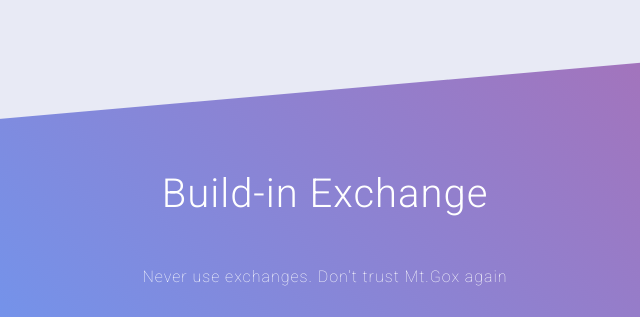
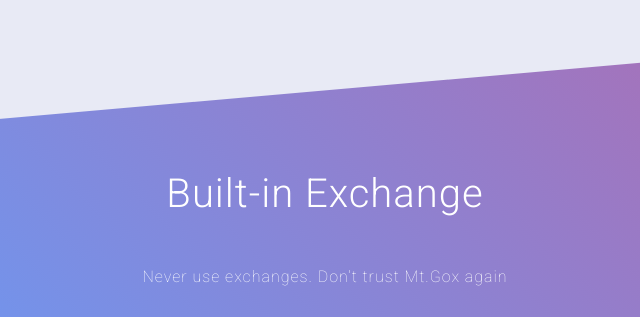
Before and after one commit to zydal/zydalc.github.io, a website: page index.html in a window 1280 px wide. Shown: the part 1920-2237 px from the top of the page, 315-955 px from the left. Drawn offline with Linux system fonts and the light colour scheme.

Commit message:
Update index.html

```diff
--- a/index.html
+++ b/index.html
@@ -217,7 +217,7 @@
 
         <div class="bottom">
 
-            <div class="title top bottom">Build-in Exchange</div>
+            <div class="title top bottom">Built-in Exchange</div>
             <div class="text">Never use exchanges. Don’t trust Mt.Gox again</div>
             <div class="row top bottom mobile">
 
```
